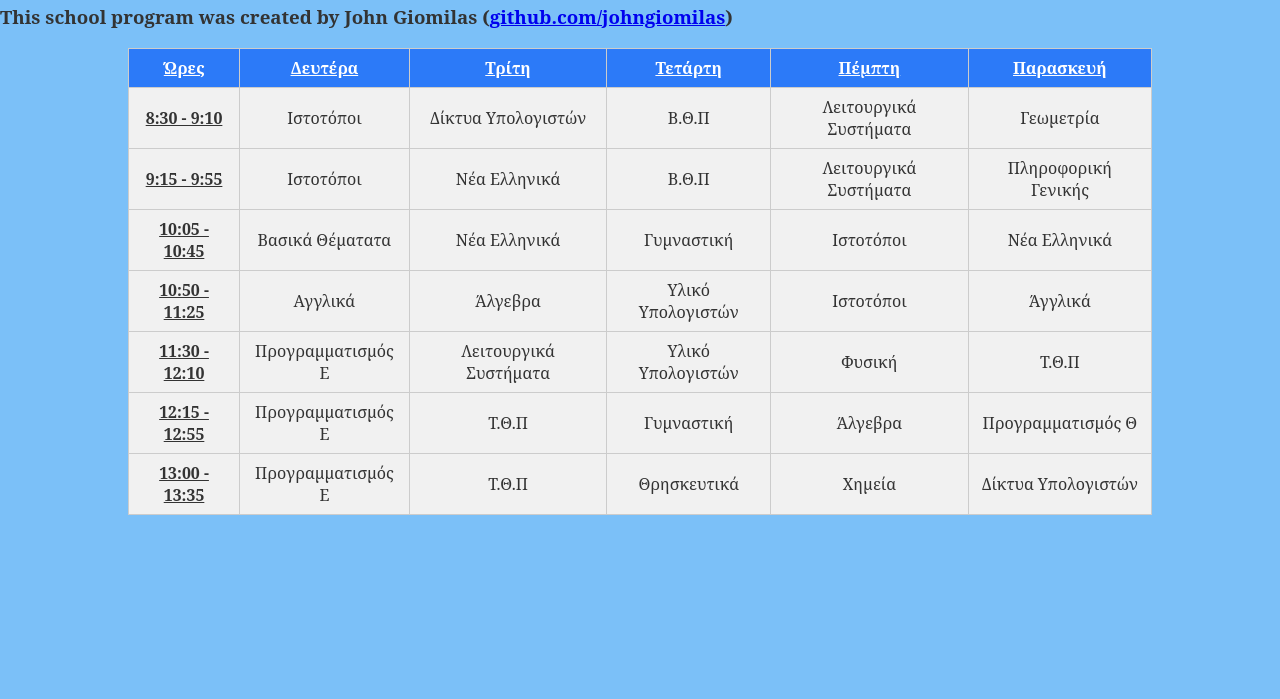
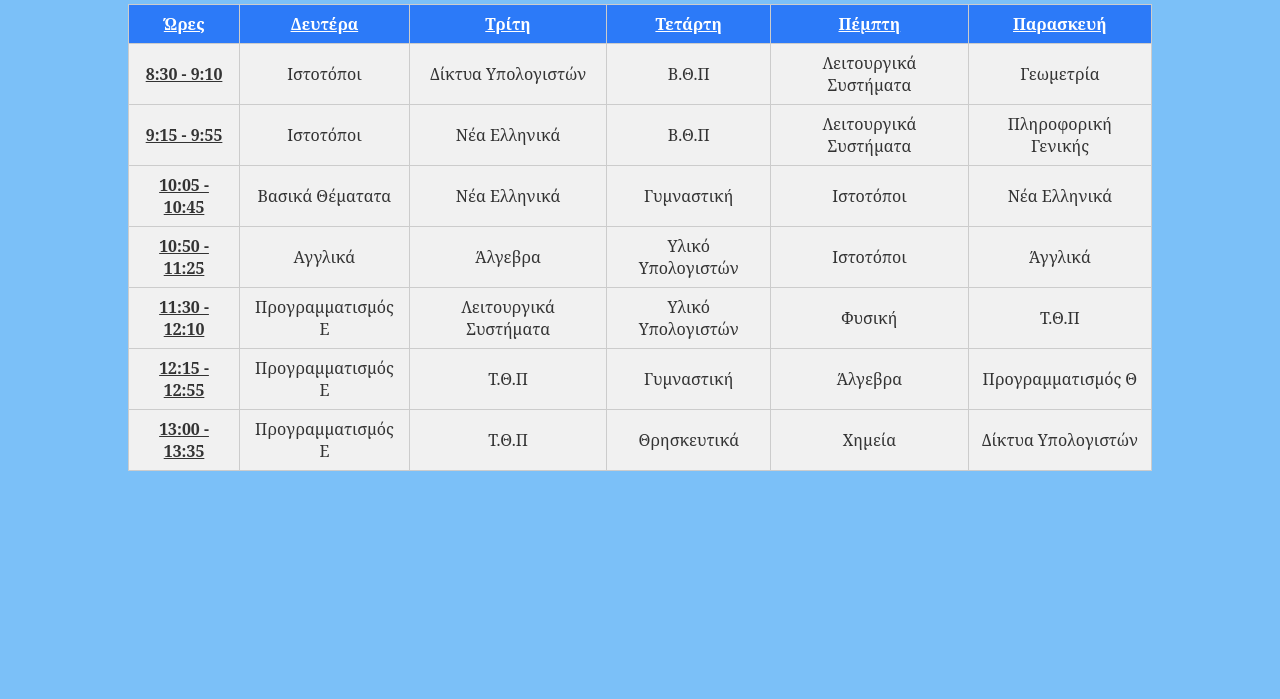
Before and after one commit to johngiomilas/johngiomilas.github.io, a plain HTML site: page school-program/index.html in a window 1280 px wide. Shown: the part 101-800 px from the top of the page. Drawn offline with Linux system fonts and the light colour scheme.

Commit message:
Update index.html

```diff
--- a/school-program/index.html
+++ b/school-program/index.html
@@ -123,13 +123,6 @@
         <td>Θρησκευτικά</td>
         <td>Χημεία</td>
         <td>Δίκτυα Υπολογιστών</td>
-      </tr>
-      <div>
-        <h3>
-          This school program was created by <strong>John Giomilas (<a href="https://github.com/johngiomilas">github.com/johngiomilas</a>)</strong>
-        </h3>
-      </div>
-      <tr>
       </font>
 </body>
 
```
